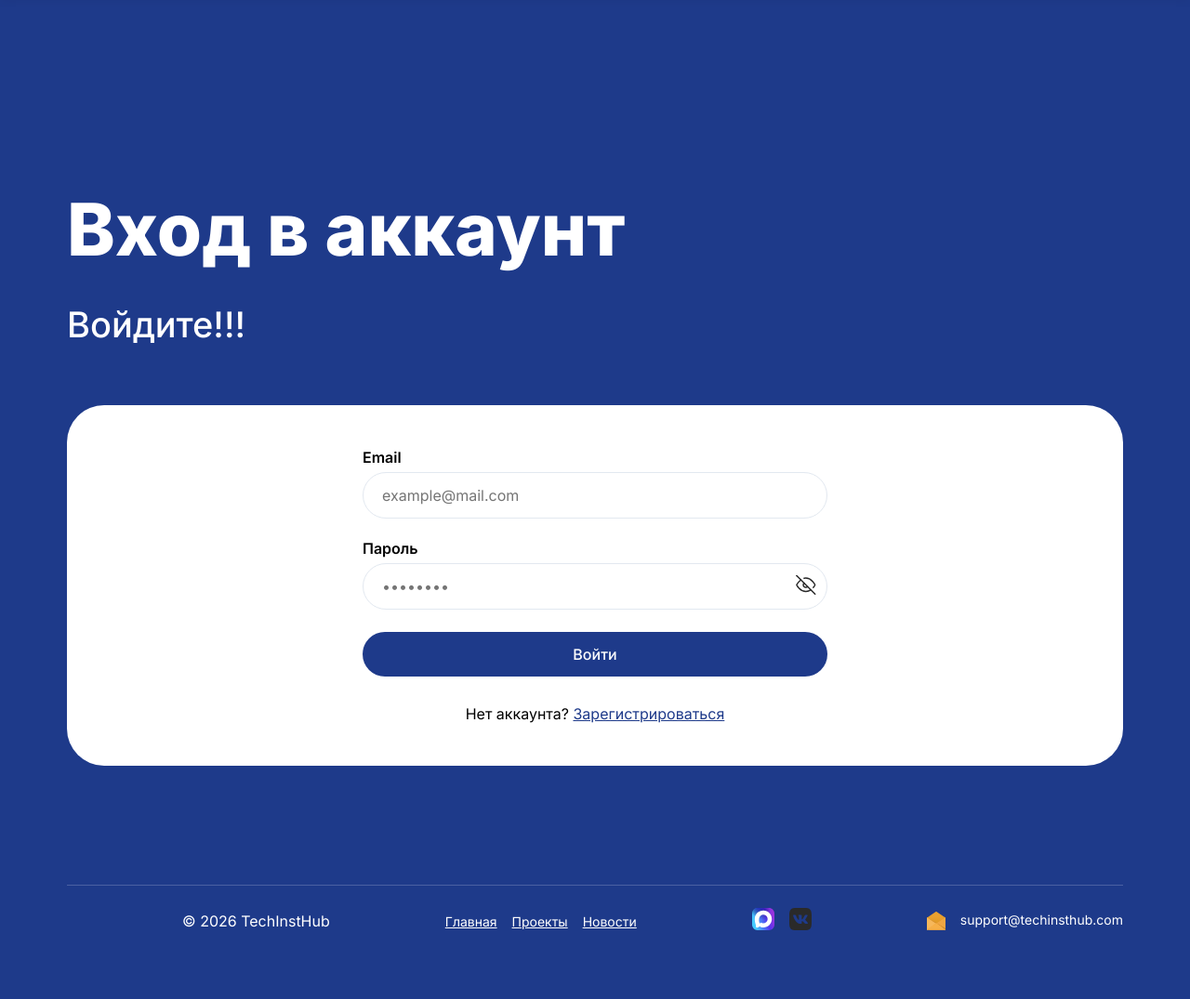
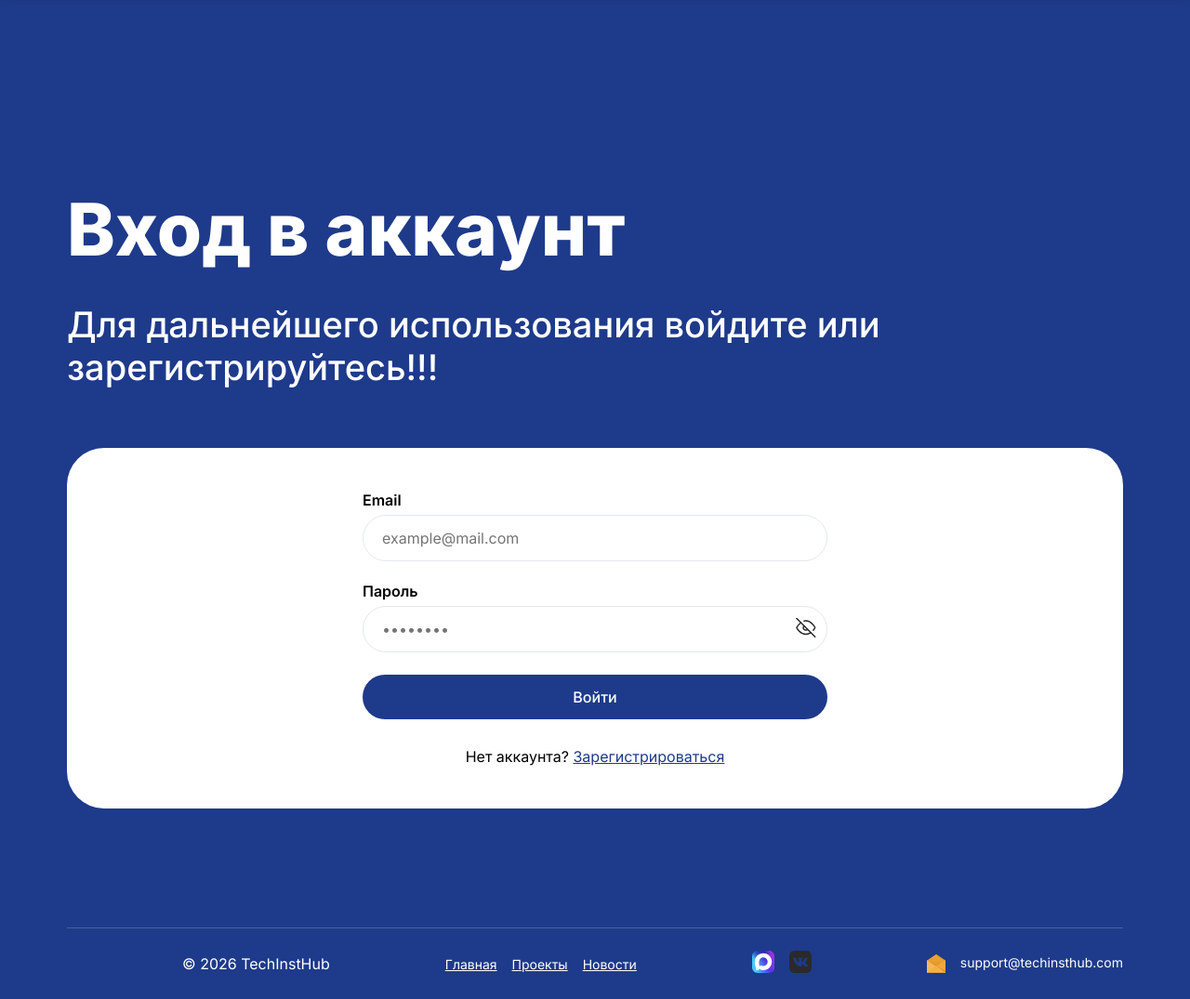
Before and after one commit to alextochanka/TechInstHub, a Flask app: page /login in a window 1280 px wide. Shown: the part 65-1140 px from the top of the page at 93% size. Before the commit the page ends 1066 px from the top, so only its background shows below. Run offline with Flask 3, Linux system fonts and the light colour scheme; some libraries are stand-ins or nearby versions.

Commit message:
Add files via upload

```diff
--- a/templates/login.html
+++ b/templates/login.html
@@ -1,7 +1,7 @@
 {% extends "base.html" %}
 {% block title %}Вход — TechInstHub{% endblock %}
 {% block hero_title %}Вход в аккаунт{% endblock %}
-{% block hero_description %}Войдите!!!{% endblock %}
+{% block hero_description %}Для дальнейшего использования войдите или зарегистрируйтесь!!!{% endblock %}
 {% block content %}
 <div class="ui-vstack gap-32 align-center" style="max-width: 500px; margin: 0 auto;">
     <form method="post" class="ui-vstack gap-24 w-full" id="loginForm">
```
